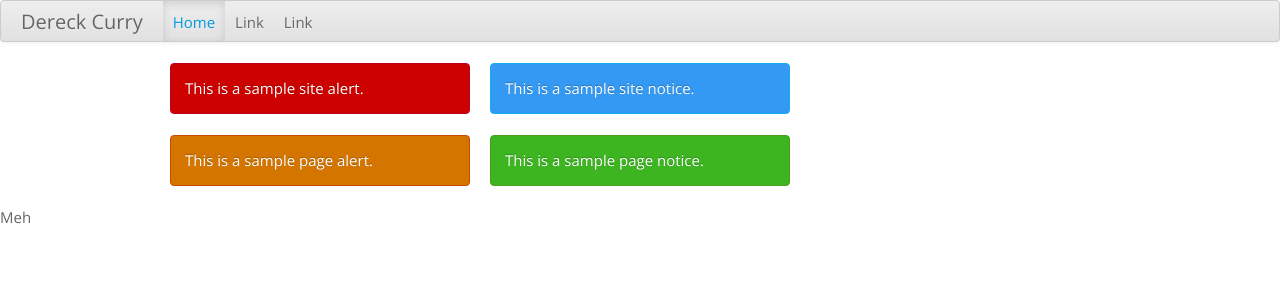
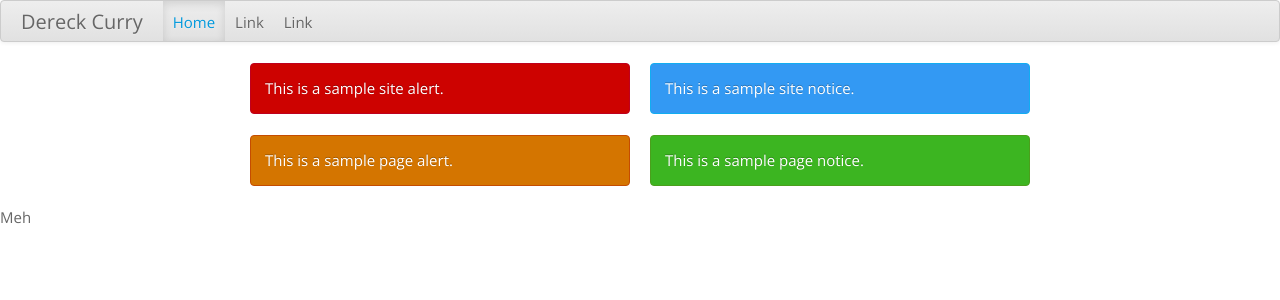
Before and after one commit to thedereck/thedereck.github.com, a Jekyll site: the page built from index.html, in a window 1280 px wide. Shown: the top 300 px of the page. Built offline with Jekyll 4.4.1, drawn with Linux system fonts in a browser that asks for light colours.

Commit message:
Working on notices and alerts layout.

```diff
--- a/_includes/body/alerts-and-notices.html
+++ b/_includes/body/alerts-and-notices.html
@@ -1,9 +1,9 @@
 		<div class="container">
 			<div class="row">
-				<div class="span4">
+				<div class="span5 offset1">
 {% include body/alert.html %}
 				</div>
-				<div class="span4">
+				<div class="span5">
 {% include body/notice.html %}
 				</div>
 			</div>
```
